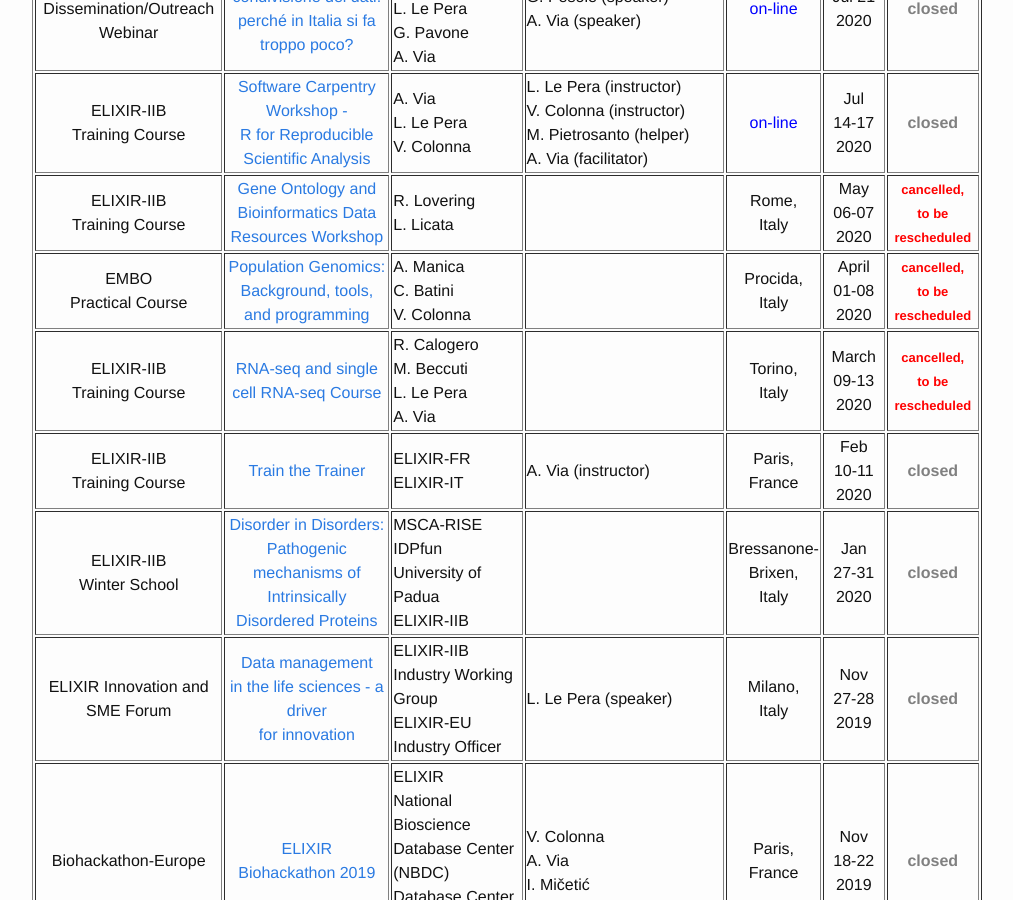
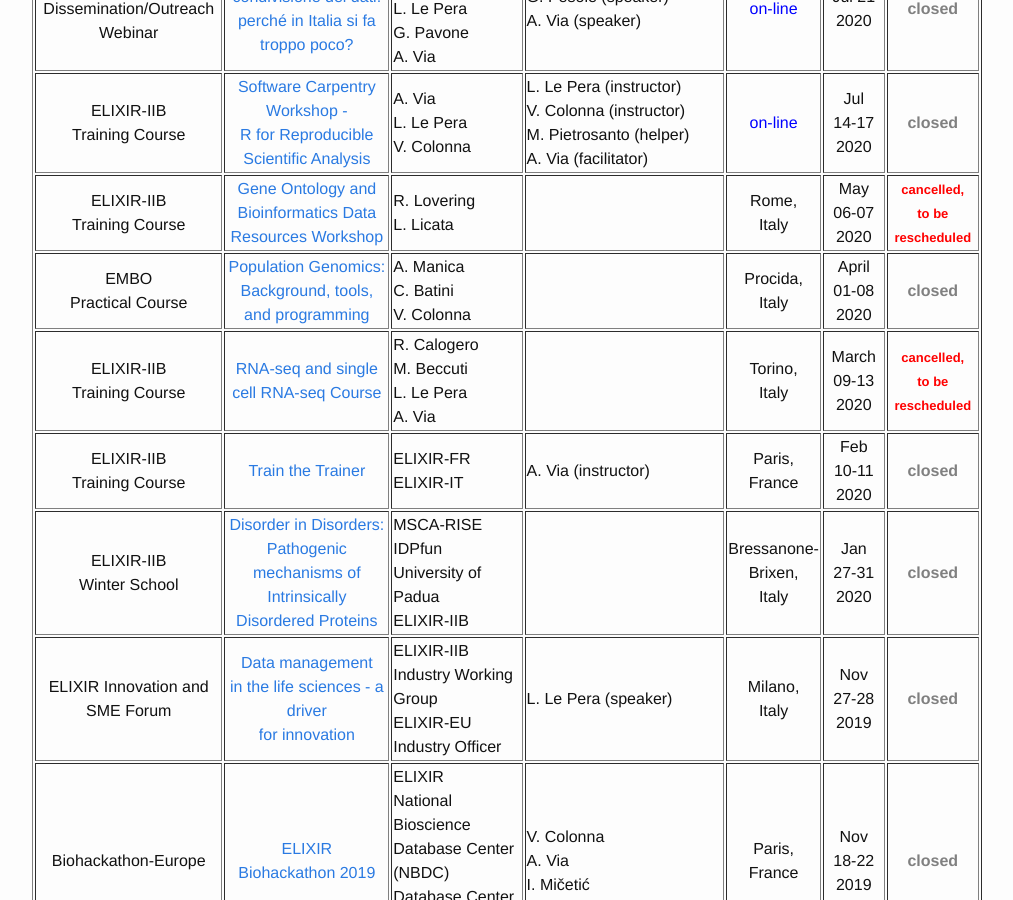
Before and after one commit to ELIXIR-IIB-training/website, a Jekyll site: the page built from _pages/01-all_events_18_19_20.md, in a window 1280 px wide and 900 px high, scrolled down 643 px. Shown: the whole window, without its empty margins (238-1251 px from the left). Built offline with Jekyll 4.4.1, drawn with Linux system fonts in a browser that asks for light colours.

```diff
--- a/_pages/01-all_events_18_19_20.md
+++ b/_pages/01-all_events_18_19_20.md
@@ -76,7 +76,7 @@ permalink: /all_events_2018_2019_2020/
    <td height="50" width="150"></td>
    <td height="50" align="center">Procida,<br>Italy</td>
    <td height="50" width="75" align="center">April<br>01-08<br>2020</td>
-   <td height="50" align="center"><font color="red" size="2"><b>cancelled,<br>to be rescheduled</b></font></td>
+   <td height="50" align="center"><font color="grey"><b>closed</b></font></td>
 </tr>
 <tr>
 <td height="50" align="center">ELIXIR-IIB<br>Training Course</td>
```
